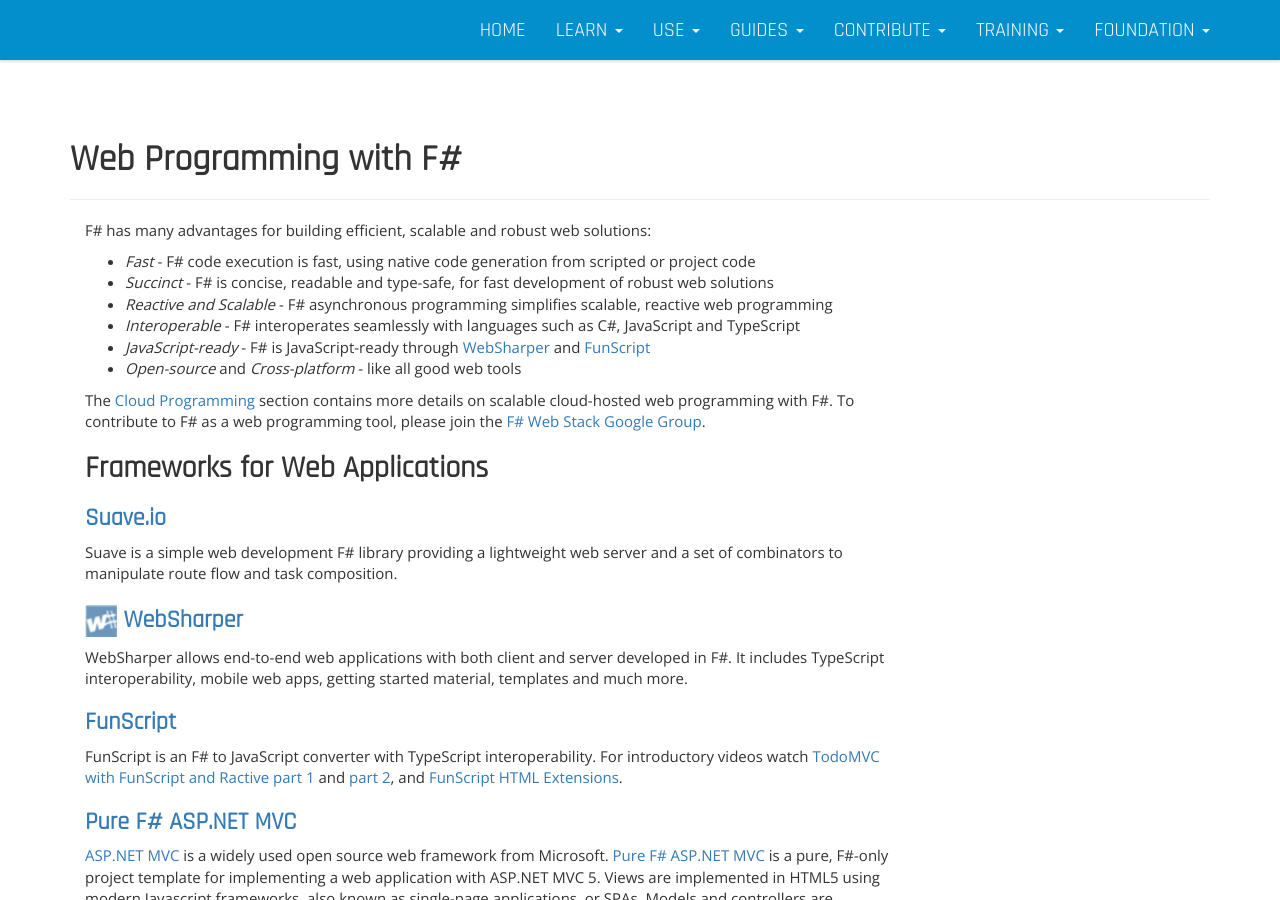
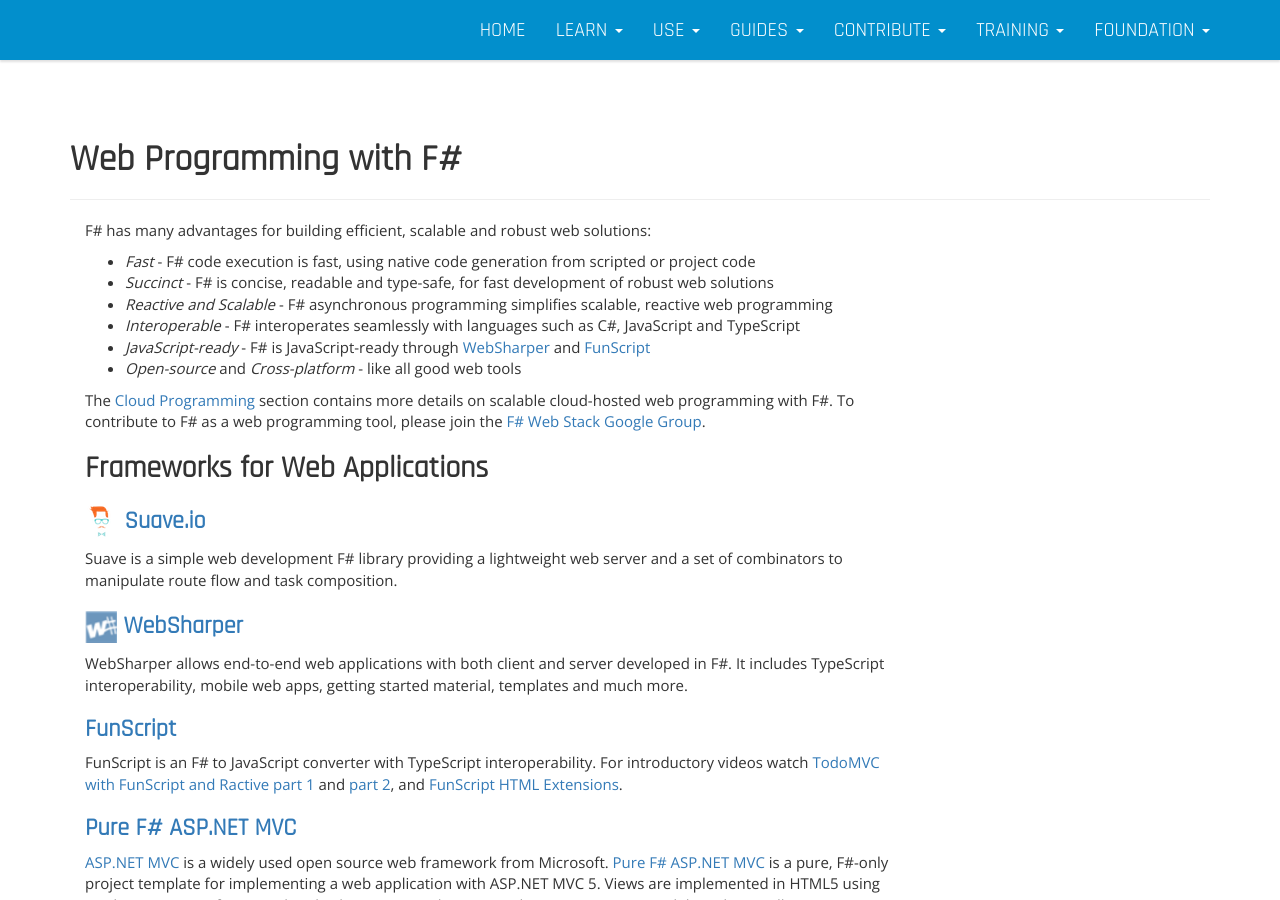
Before and after one commit to fsharp/fsharp.org, a Jekyll site: the page built from guides/web/index.md, in a window 1280 px wide and 900 px high. Built offline with Jekyll 4.4.1, drawn with Linux system fonts in a browser that asks for light colours; nearby versions of some CDN libraries.

Commit message:
Update index.md

```diff
--- a/guides/web/index.md
+++ b/guides/web/index.md
@@ -20,7 +20,7 @@
 
 ## Frameworks for Web Applications
 
-### [Suave.io](http://suave.io/)
+### ![logo](/images/thumbs/suave.png)&nbsp;[Suave.io](http://suave.io/)
 
 Suave is a simple web development F# library providing a lightweight web server and a set of combinators to manipulate route flow and task composition.
 
```
